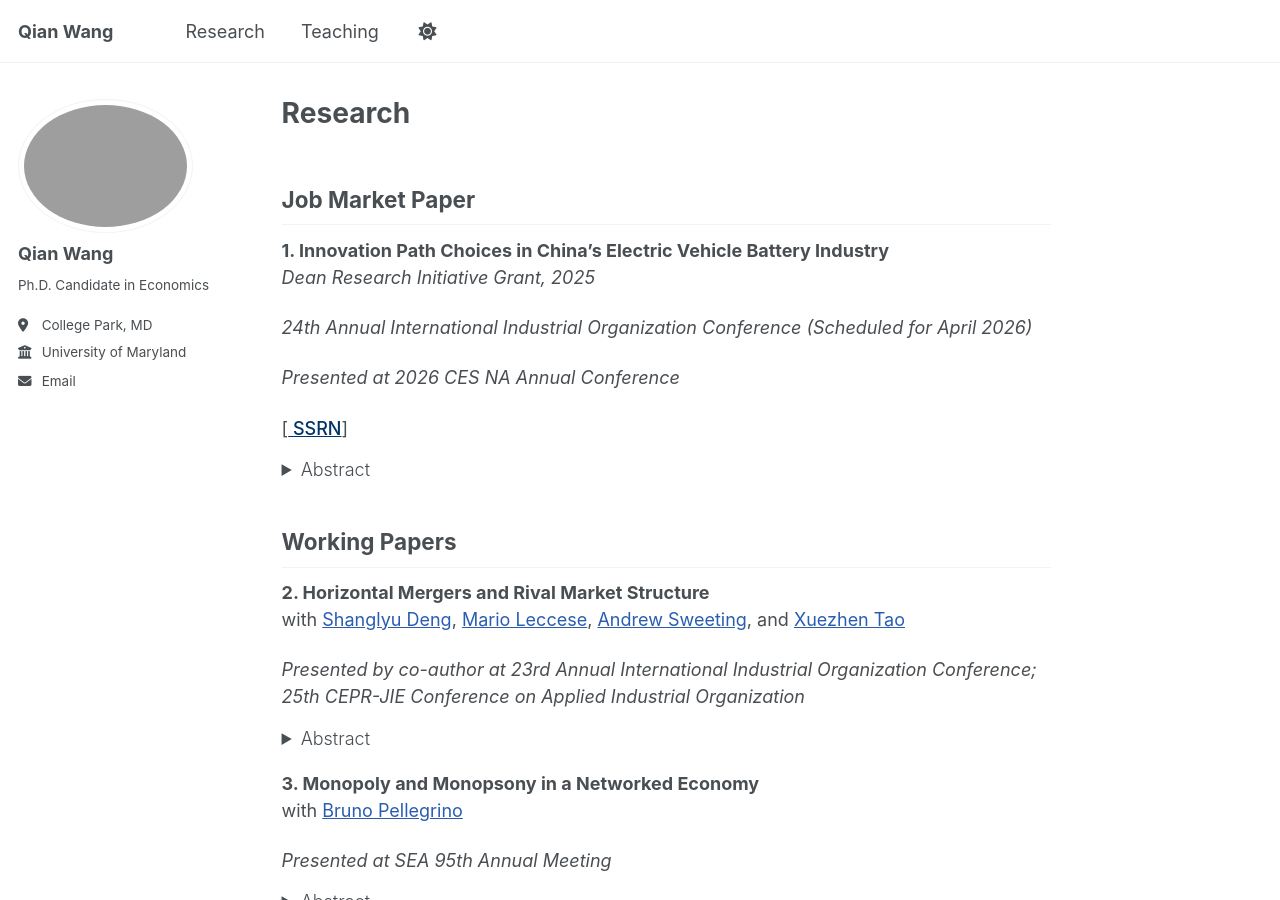
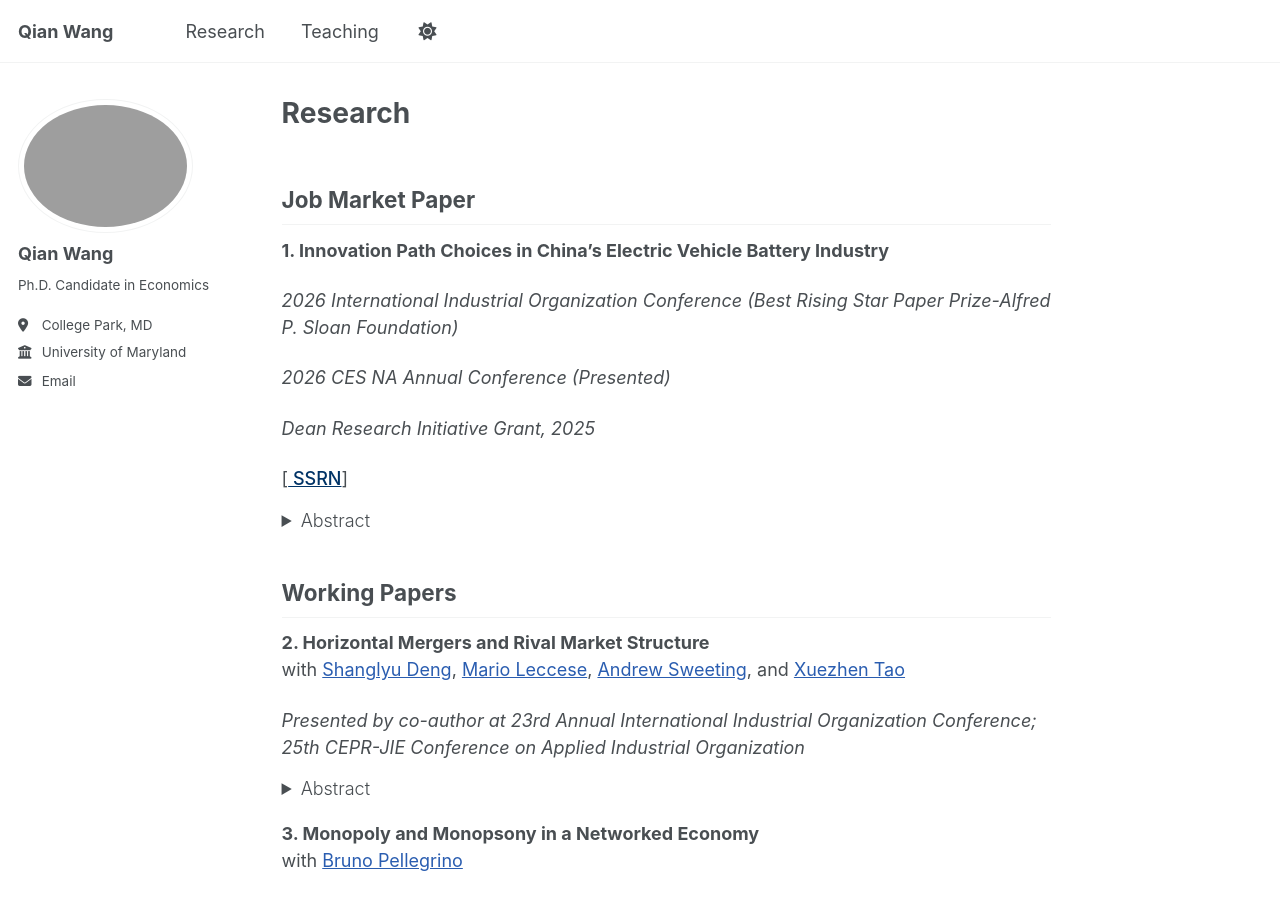
Before and after one commit to qwang819/qwang819.github.io, a Jekyll site: the page built from _pages/research.md, in a window 1280 px wide and 900 px high. Built offline with Jekyll 4.4.1, drawn with Linux system fonts in a browser that asks for light colours; a script that is not in the unit is left out.

Commit message:
Update research.md

```diff
--- a/_pages/research.md
+++ b/_pages/research.md
@@ -8,11 +8,14 @@ layout: single
 ## Job Market Paper
 
 **1. Innovation Path Choices in China’s Electric Vehicle Battery Industry**
+
+*2026 International Industrial Organization Conference (Best Rising Star Paper Prize-Alfred P. Sloan Foundation)*
+
+*2026 CES NA Annual Conference (Presented)*
+
 *Dean Research Initiative Grant, 2025*
 
-*24th Annual International Industrial Organization Conference (Scheduled for April 2026)*
 
-*Presented at 2026 CES NA Annual Conference*
 
 [<a href="https://papers.ssrn.com/sol3/papers.cfm?abstract_id=6168655" style="color:#003366; font-weight:550">
 SSRN</a>]
```
